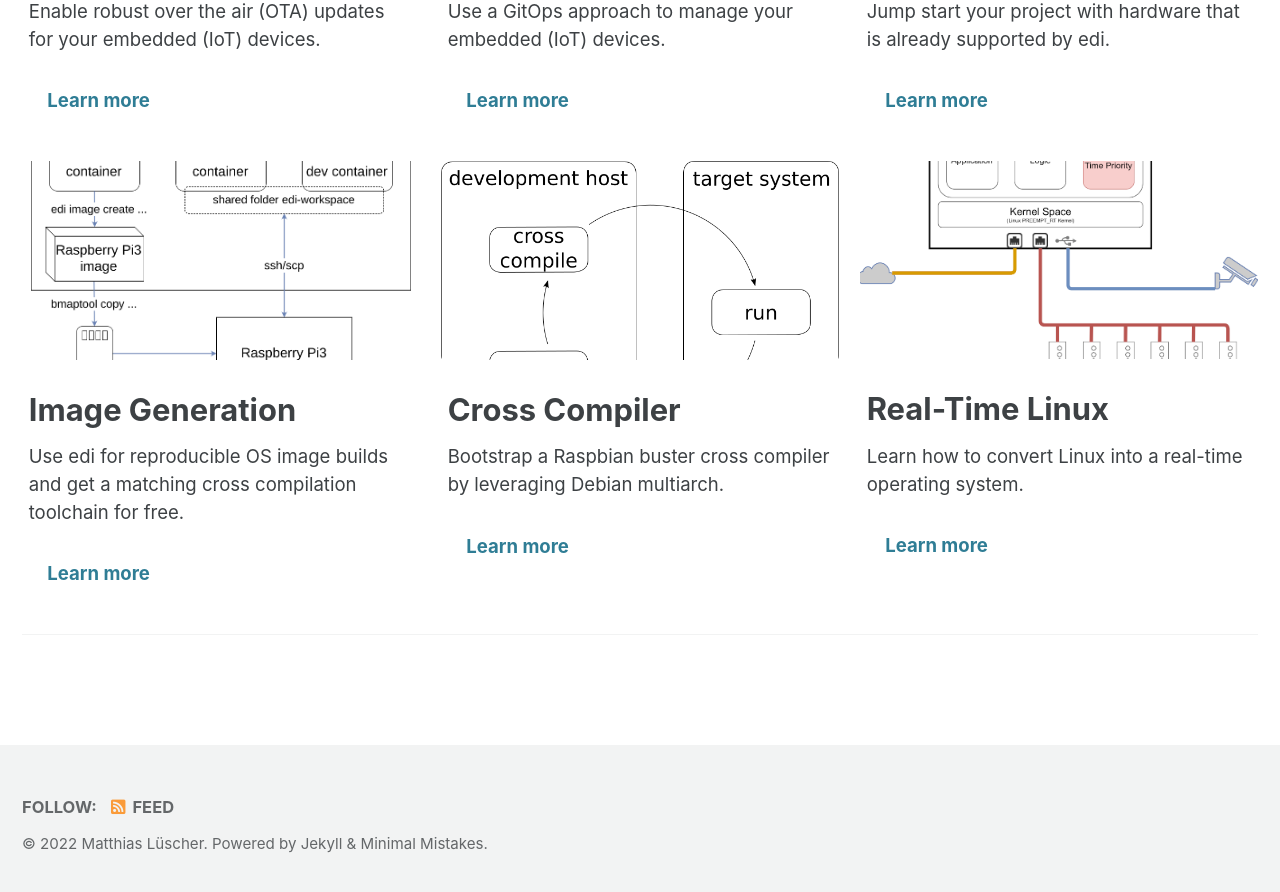
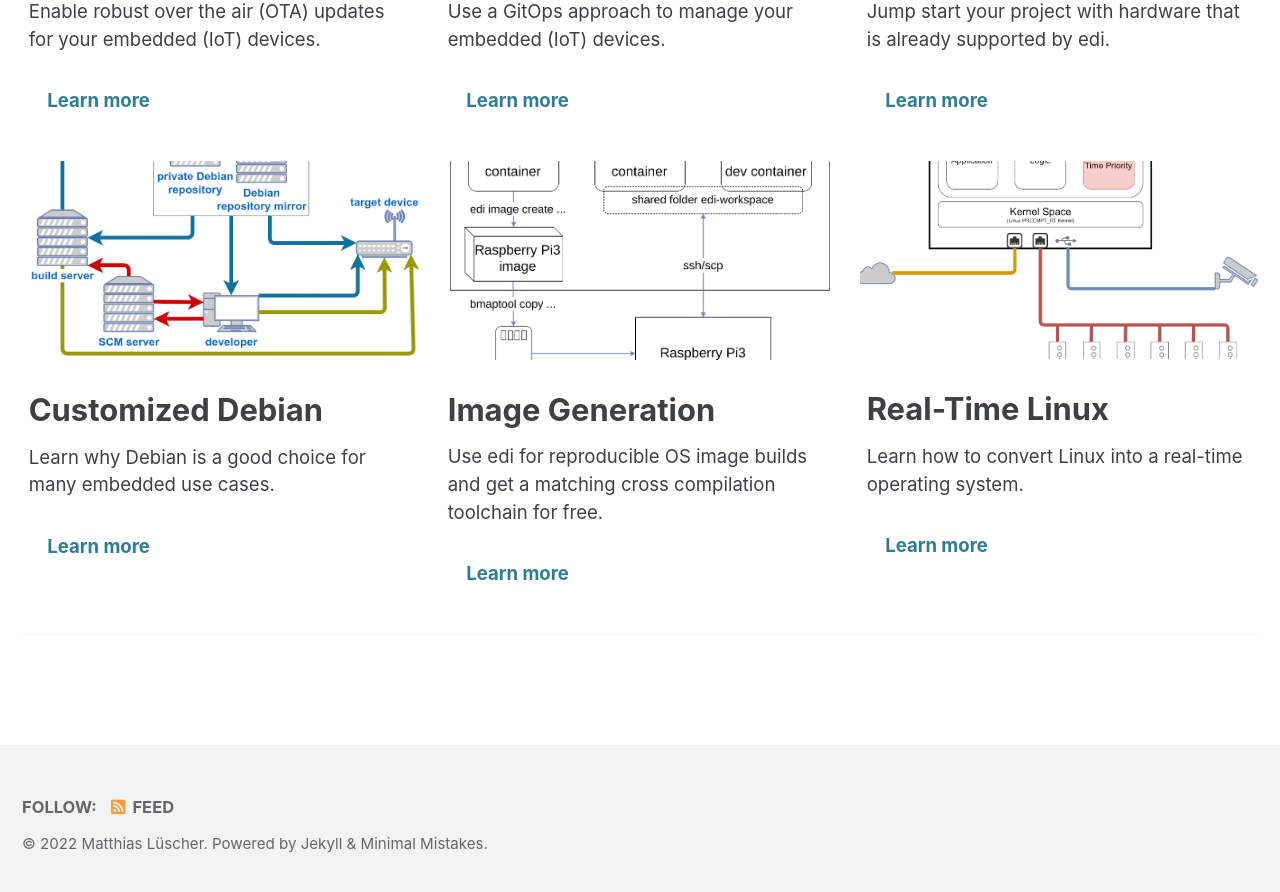
Before and after one commit to lueschem/lueschem.github.io, a Jekyll site: the page built from index.html, in a window 1280 px wide and 900 px high, scrolled down 799 px. Shown: the top 892 px of the window. Built offline with Jekyll 4.4.1, drawn with Linux system fonts in a browser that asks for light colours; cached includes are drawn as plain includes.

Commit message:
Changed feature row entry.

```diff
--- a/index.html
+++ b/index.html
@@ -20,14 +20,14 @@ feature_row:
     title: "Hardware Support"
     url: https://docs.get-edi.io/en/latest/hardware.html
     excerpt: "Jump start your project with hardware that is already supported by edi."
+  - image_path: /assets/images/feature_row/apt_repository.png
+    title: "Customized Debian"
+    url: /Debian-for-Embedded-Systems/
+    excerpt: "Learn why Debian is a good choice for many embedded use cases."
   - image_path: /assets/images/feature_row/edi_pi_artifacts.png
     title: "Image Generation"
     url: /A-new-Approach-to-Operating-System-Image-Generation/
     excerpt: "Use edi for reproducible OS image builds and get a matching cross compilation toolchain for free."
-  - image_path: /assets/images/feature_row/cross-compilation-cycle.png
-    title: "Cross Compiler"
-    url: /Cross-Compiling-for-Raspbian/
-    excerpt: "Bootstrap a Raspbian buster cross compiler by leveraging Debian multiarch."
   - image_path: /assets/images/feature_row/rt_linux_setup.png
     title: "Real-Time Linux"
     url: /Real-Time-Linux-on-the-Raspberry-Pi/
```
Also changed, not shown: assets/images/feature_row/apt_repository.png (added).
